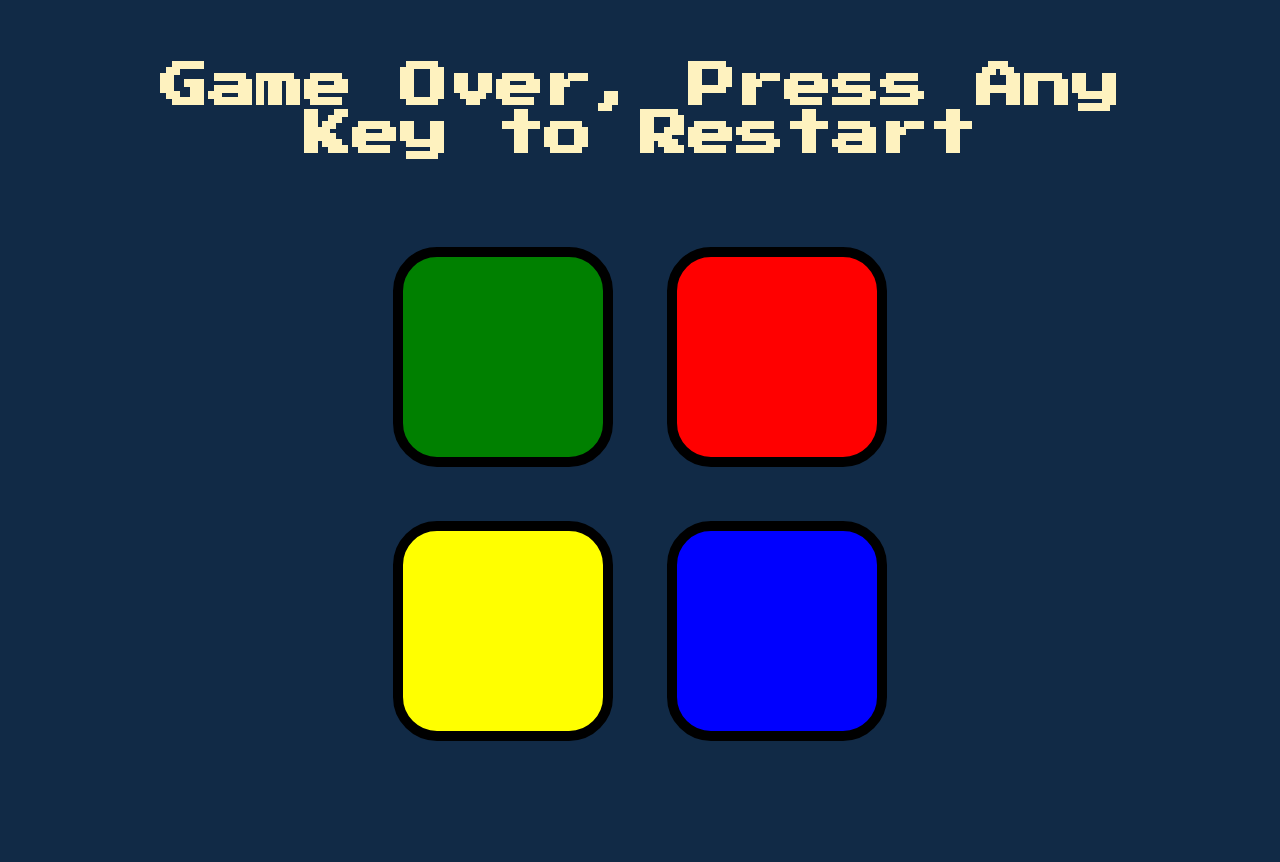
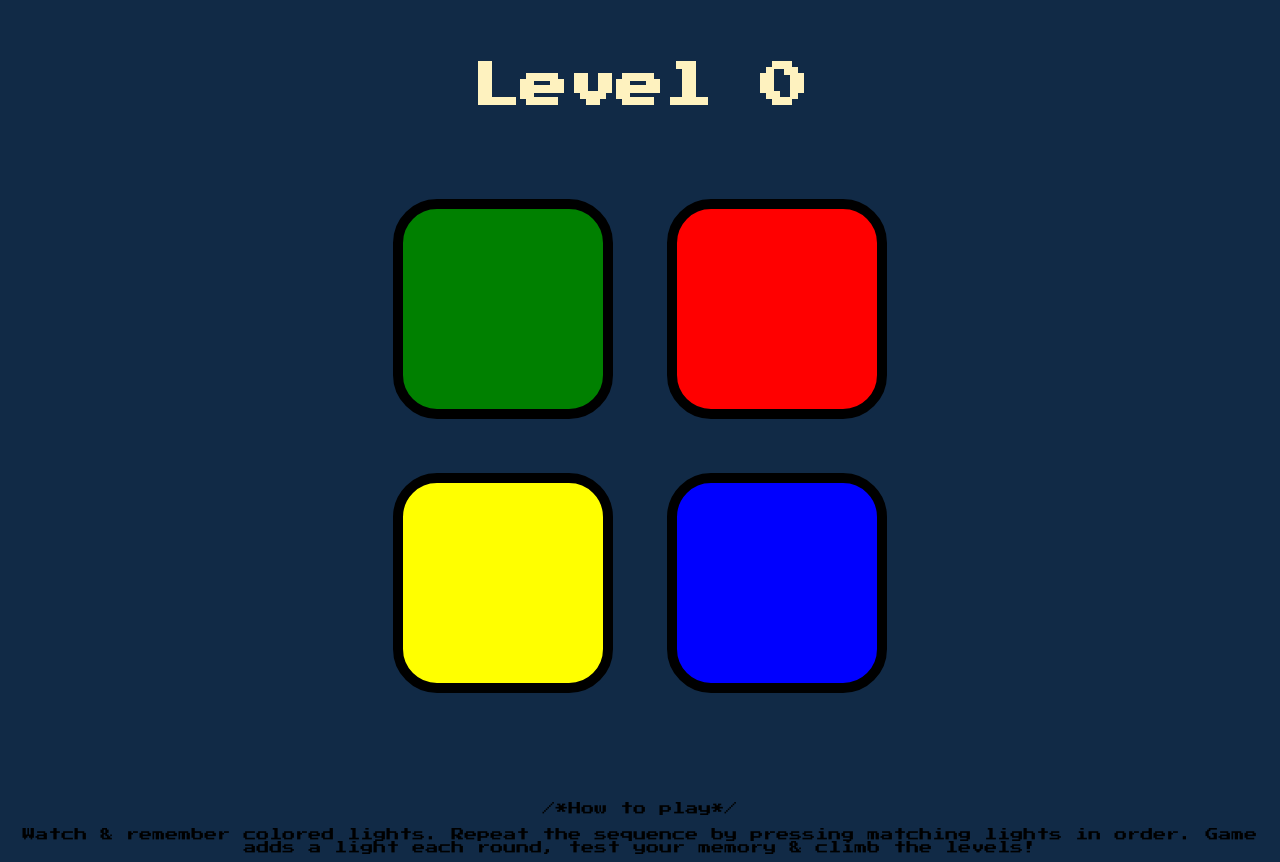
Before and after one commit to justsarx/Block-Game, a plain HTML site: page index.html in a window 1280 px wide. Both pictures are taken after a click on the element 503 px from the left and 309 px from the top of the page. Before the commit the page ends 800 px from the top, so only its background shows below. Drawn offline with nearby package versions, Linux system fonts and the light colour scheme.

Commit message:
finalize

```diff
--- a/index.html
+++ b/index.html
@@ -9,7 +9,7 @@
 </head>
 
 <body>
-  <h1 id="level-title">Press A Key to Start</h1>
+  <h1 id="level-title">Press Anywhere to Start</h1>
   <div class="container">
     <div lass="row">
 
@@ -35,6 +35,14 @@
 
   </div>
 
+  <div class="info">
+    <footer>
+      /*How to play*/
+      <br>
+      <br>
+      Watch & remember colored lights. Repeat the sequence by pressing matching lights in order. Game adds a light each round, test your memory & climb the levels!
+    </footer>
+  </div>
 
 </body>
 <script src="https://ajax.googleapis.com/ajax/libs/jquery/3.7.1/jquery.min.js"></script>
--- a/script.js
+++ b/script.js
@@ -36,7 +36,7 @@ function checkAnswer(currentLevel) {
       $("body").removeClass("game-over");
     }, 200);
 
-    $("#level-title").text("Game Over, Press Any Key to Restart");
+    $("#level-title").text("Game Over, Press Anywhere to Restart");
     startOver();
   }
 }
@@ -66,3 +66,10 @@ $(document).keypress(function () {
     nextSequence();
   }
 });
+
+$(document).click(function () {
+    if (!gameStarted) {
+      gameStarted = true;
+      nextSequence();
+    }
+  });
--- a/styles.css
+++ b/styles.css
@@ -2,6 +2,14 @@ body {
   text-align: center;
   background-color: #112A46;
 }
+
+.info{
+  font-family: 'Press Start 2P', cursive;
+  font-size: small;
+  margin-top: 80px;
+  text-align: center;
+}
+
 
 #level-title {
   font-family: 'Press Start 2P', cursive;
```
